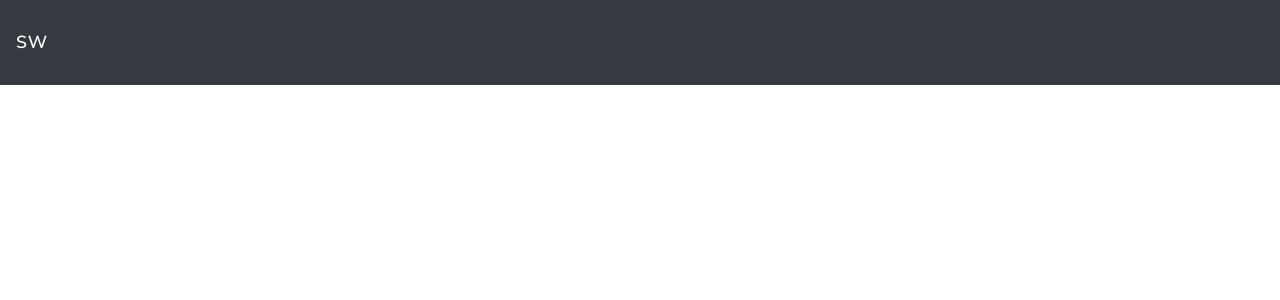
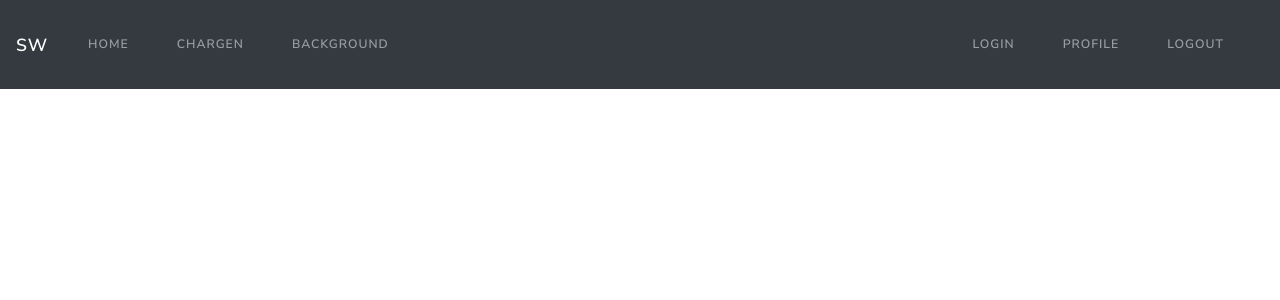
Before and after one commit to keisukeisobe/whitehack-frontend, a React (Create React App) app: page / in a window 1280 px wide. Shown: the top 300 px of the page. Built offline with nearby package versions, Linux system fonts and the light colour scheme.

Commit message:
header links added

```diff
--- a/src/Header/Header.tsx
+++ b/src/Header/Header.tsx
@@ -4,7 +4,7 @@ function Header() {
 
   return (
     <nav className="navbar navbar-expand-md navbar-dark fixed-top bg-dark">
-      <a className="navbar-brand" href="https://www.reddit.com/r/Whitehack/">SW</a>
+      <Link className="navbar-brand" to="https://www.reddit.com/r/Whitehack/">SW</Link>
       <button className="navbar-toggler" type="button" data-toggle="collapse"
           data-target="#navbarCollapse" aria-controls="navbarCollapse"
           aria-expanded="false" aria-label="Toggle navigation">
@@ -13,13 +13,26 @@ function Header() {
       <div className="collapse navbar-collapse" id="navbarCollapse">
         <ul className="navbar-nav mr-auto">
           <li className="nav-item">
-          <Link className="nav-link" to="/index" />
+            <Link className="nav-link" to="/index">Home</Link>
           </li>
           <li className="nav-item">
-          <Link className="nav-link" to="/login" />
+            <Link className="nav-link" to="/chargen">Chargen</Link>
           </li>
           <li className="nav-item">
-          <Link className="nav-link" to="/login" />
+            <Link className="nav-link" to="/background">Background</Link>
+          </li>
+        </ul>
+
+
+        <ul className="navbar-nav navbar-nav mt-2 mt-md-0">
+          <li className="nav-item">
+            <Link className="nav-link" to="/login">Login</Link>
+          </li>
+          <li className="nav-item">
+            <Link className="nav-link" to="/login">Profile</Link>
+          </li>
+          <li className="nav-item">
+            <Link className="nav-link" to="/login">Logout</Link>
           </li>
         </ul>
       </div>
```
Lines whose indentation alone changed are shown as unchanged.
